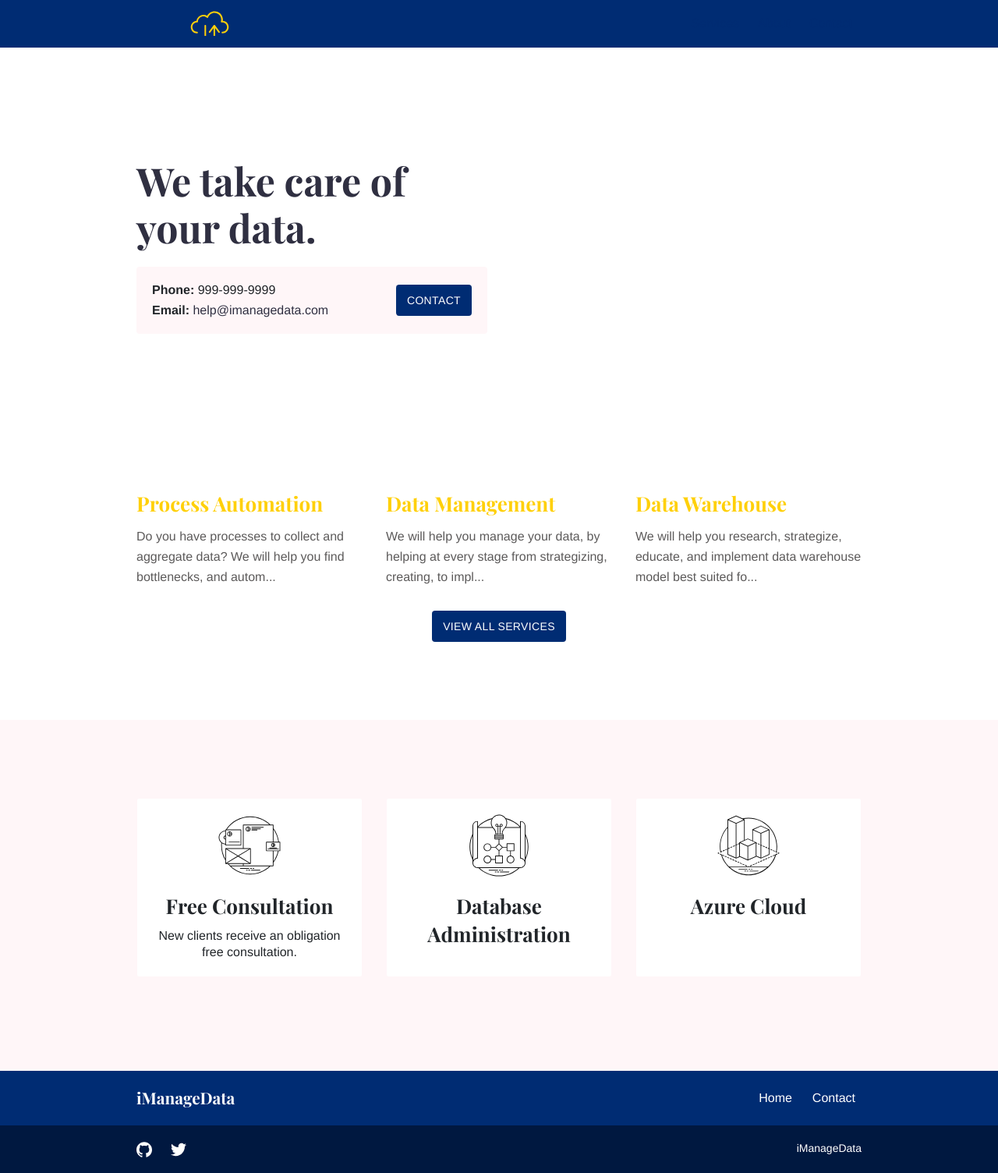
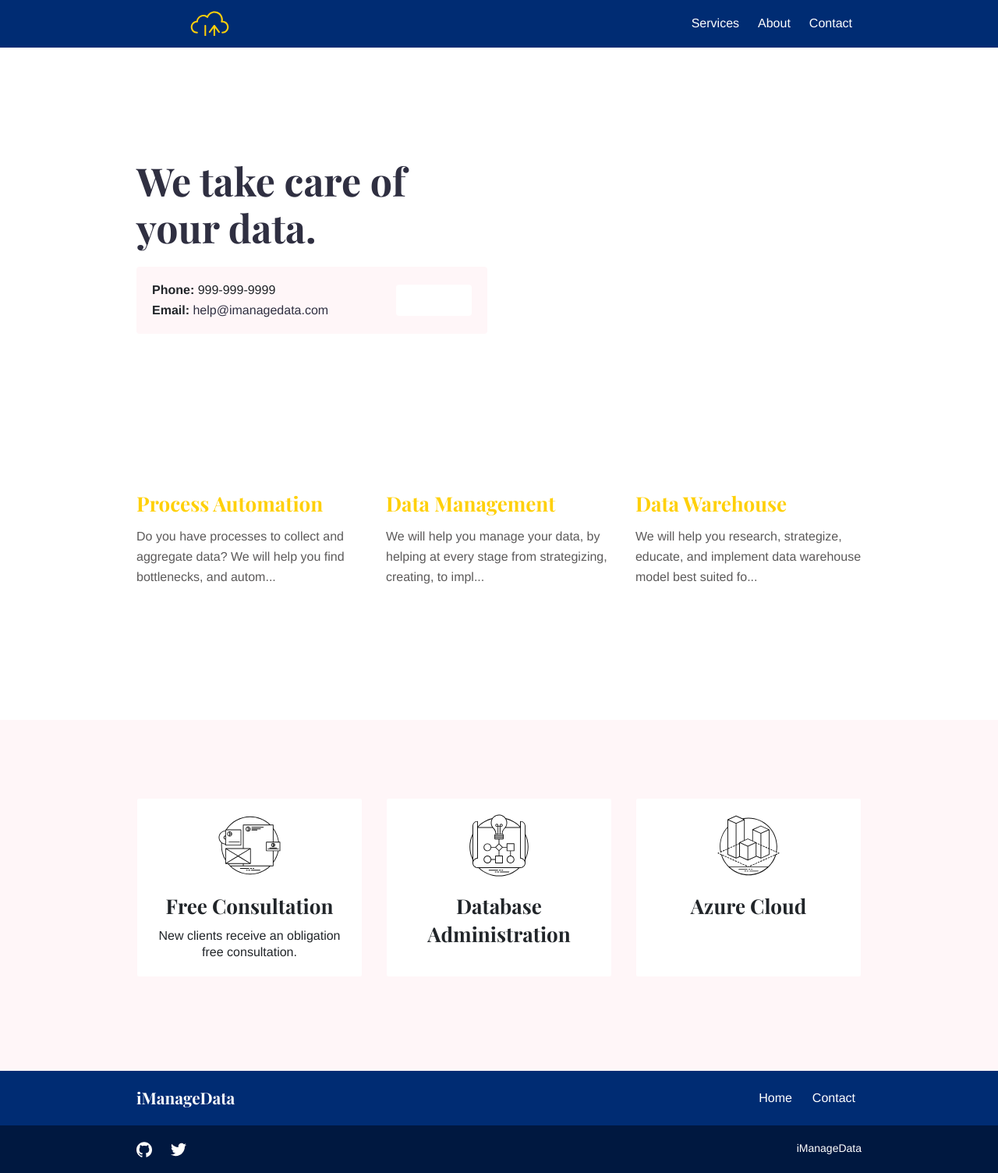
Before and after one commit to imsunchips/imanagedata, a Jekyll site: the page built from index.md, in a window 1280 px wide. Shown: the whole page at 78% size. Built offline with Jekyll 4.4.1, drawn with Linux system fonts in a browser that asks for light colours.

Commit message:
changed primary to white

```diff
--- a/assets/css/style.scss
+++ b/assets/css/style.scss
@@ -3,7 +3,7 @@
 
 // Colors
 
-$primary: #002C73;
+$primary: #ffffff;
 $primary-dark: #ffffff;
 $secondary: #FFD009;
 $black: #2f2f41;
```
